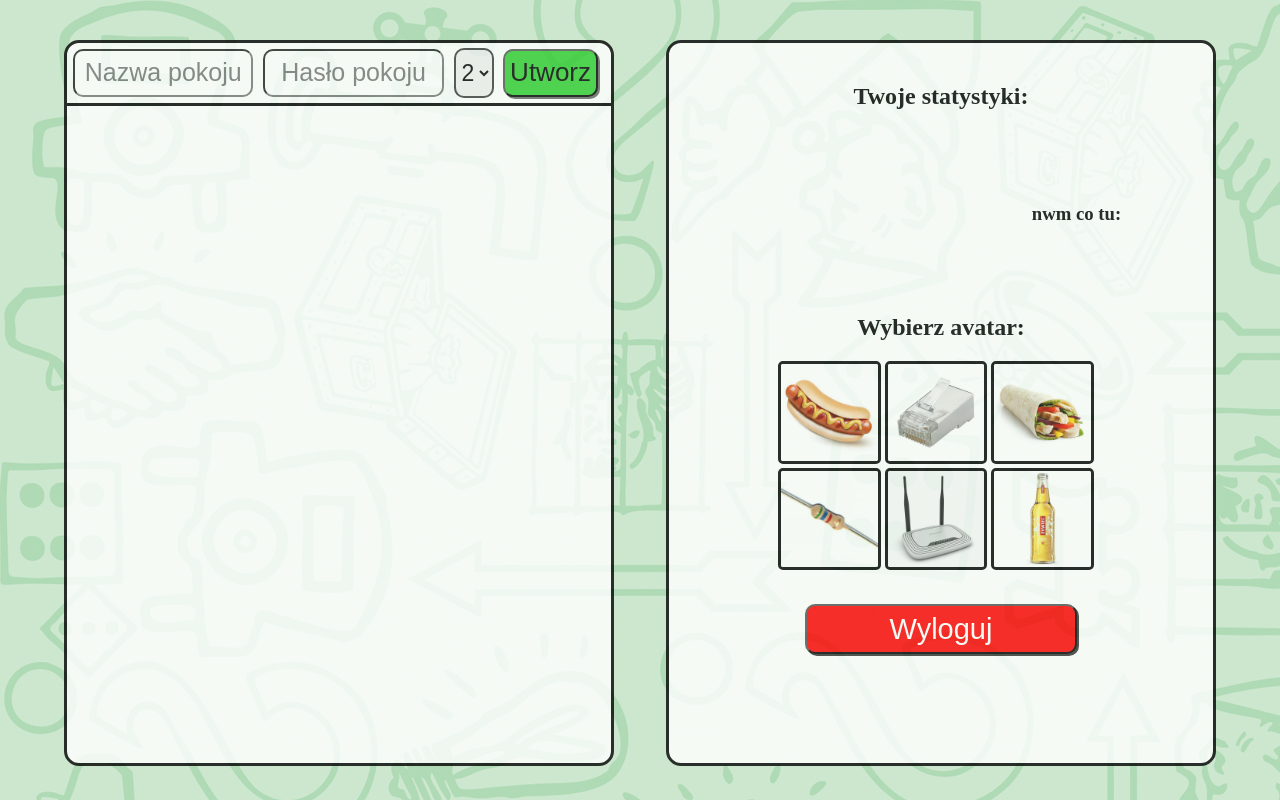
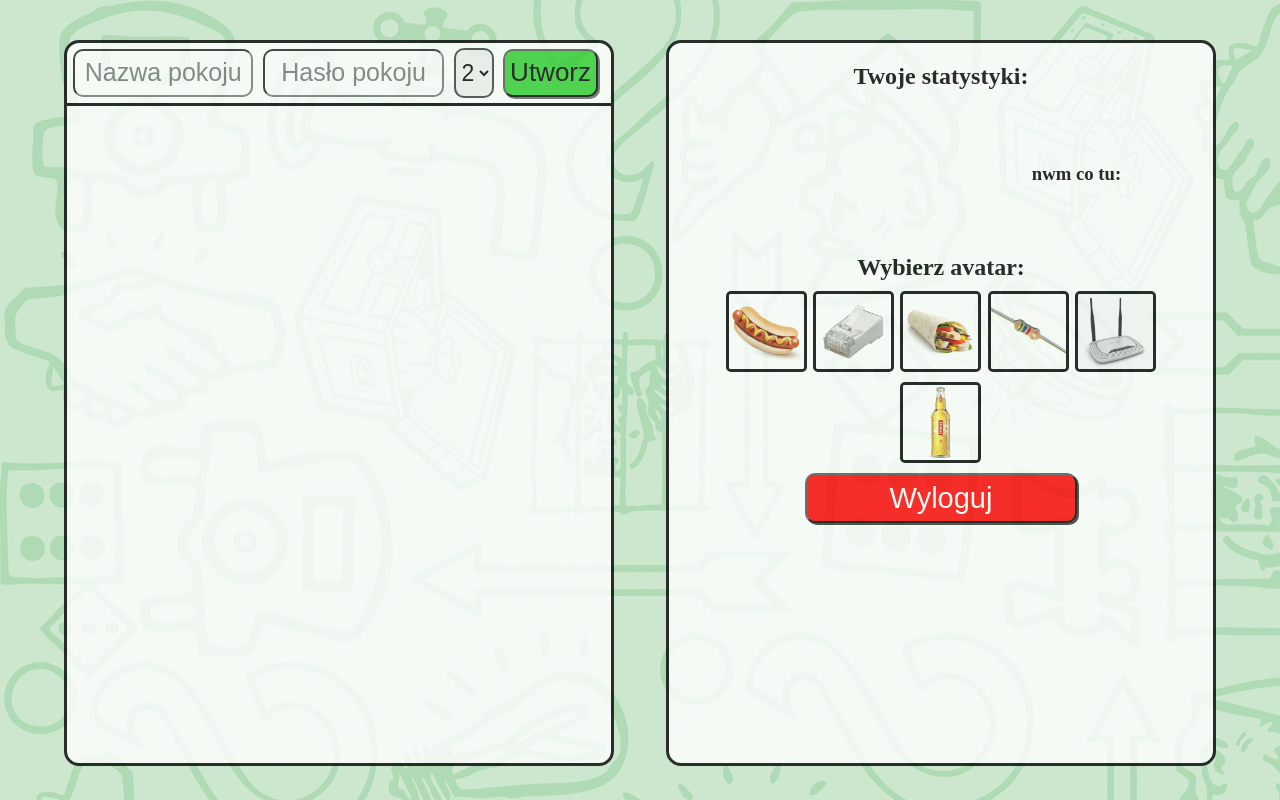
Before and after one commit to JanKozub/Monopoly, a Node server app: template gui/views/rooms.hbs in a window 1280 px wide. Run offline with Node 20, Linux system fonts and the light colour scheme; the template is opened without the code that fills it, so the values that code supplies are empty; some libraries are stand-ins or nearby versions.

Commit message:
-styles update

```diff
--- a/gui/styles/rooms-styles-right.css
+++ b/gui/styles/rooms-styles-right.css
@@ -33,7 +33,7 @@ h3 {
     width: 50%;
     height: 50px;
     position: relative;
-    top: 50px;
+    /*top: 50px;*/
     left: 25%;
     background-color: red;
     border-radius: 10px;
@@ -50,10 +50,11 @@ h3 {
 }
 
 .avatar {
-    width: calc(33% - 11px);
+    width: 75px;
     border-radius: 5px;
     border: 3px solid black;
     cursor: pointer;
+    margin-top: 10px;
     -webkit-filter: brightness(100%);
 }
 
@@ -63,8 +64,18 @@ h3 {
 }
 
 #avatars {
-    width: 60%;
+    width: 80%;
     position: relative;
     top: 20px;
-    left: 20%;
+    left: 10%;
+    margin-bottom: 30px;
+    display: flex;
+    justify-content: space-around;
+    align-items: center;
+    flex-wrap: wrap;
+    align-content: space-between;
 }
+
+#your-stats {
+    margin: 0px;
+}
```
Also changed, not shown: backend/database/users.db (added).
